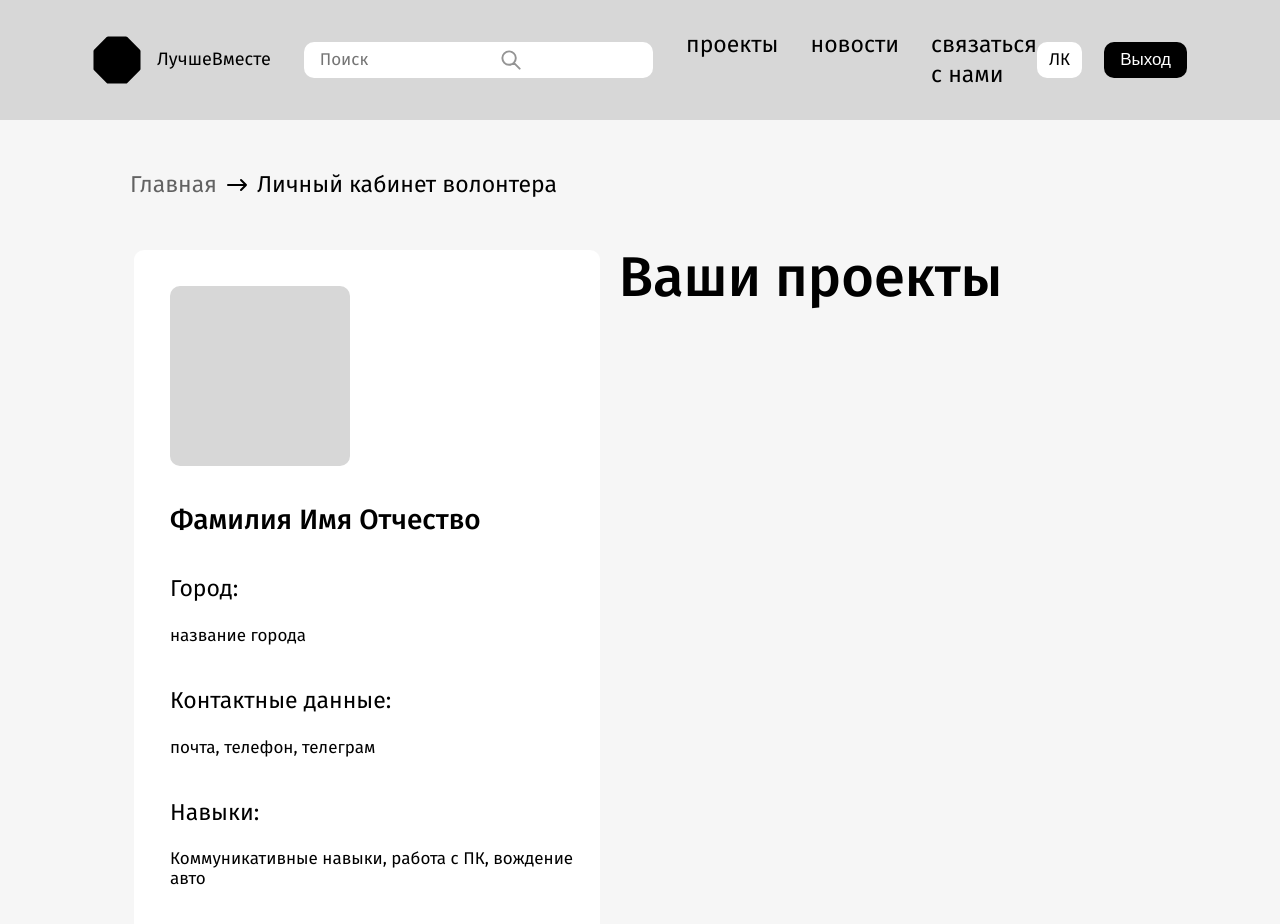
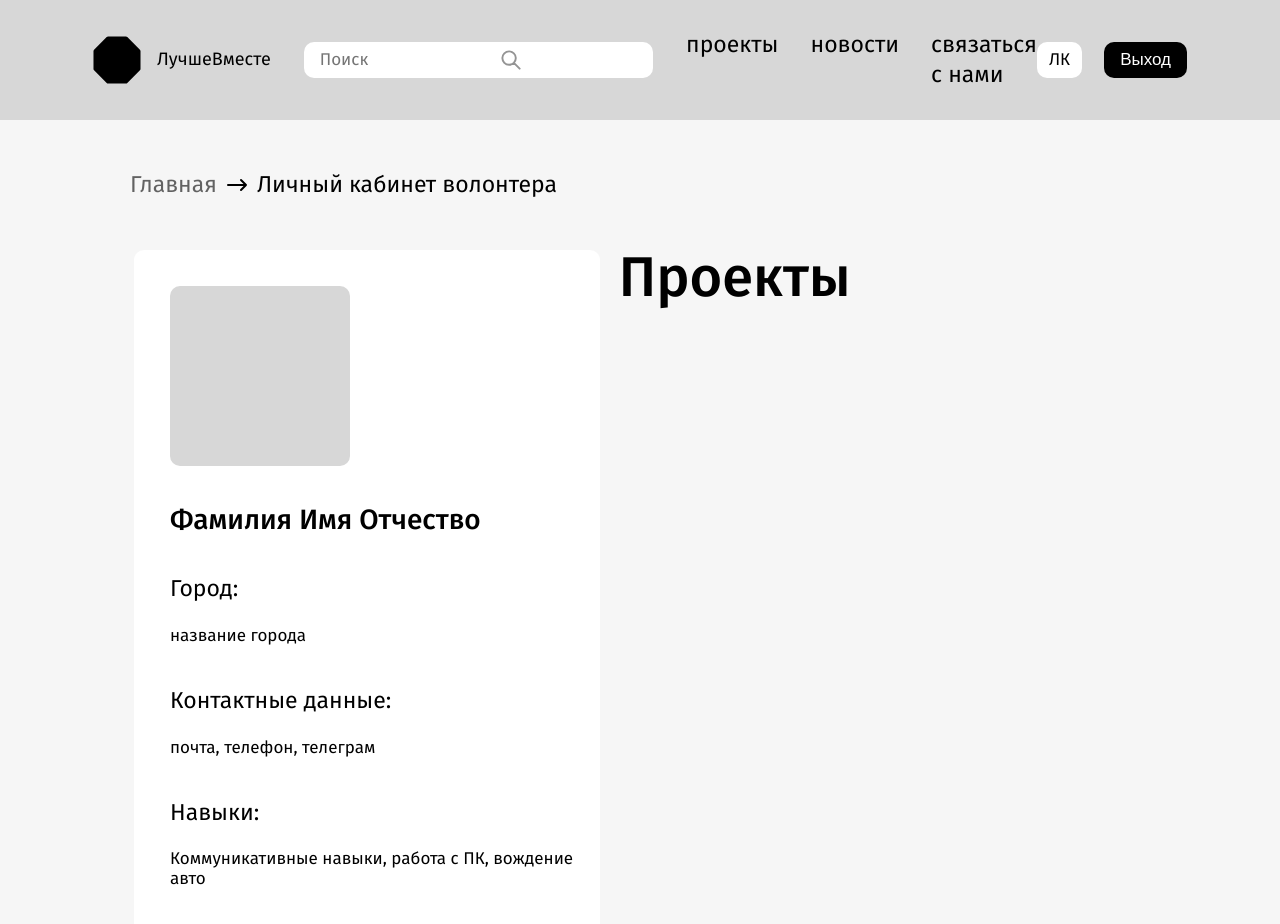
Before and after one commit to volunteers-for-city-projects/volunteers-frontend, a React (Create React App) app: page /profile in a window 1280 px wide. Shown: the top 924 px of the page. Built offline with nearby package versions, Linux system fonts and the light colour scheme.

Commit message:
fix(profile volunteer): add comment

```diff
--- a/src/components/ProfileVolunteer/ProfileVolunteer.jsx
+++ b/src/components/ProfileVolunteer/ProfileVolunteer.jsx
@@ -9,6 +9,7 @@ import dataVolunteer from '../../utils/dataVolunteer';
 function ProfileVolunteer({ isVolunteer }) {
 	return (
 		<section className="profile">
+			{/* Переключить на волонтера или организатора isVolunteer или !isVolunteer */}
 			{isVolunteer ? (
 				<>
 					<ProfileMenu title="Личный кабинет волонтера" />
@@ -28,7 +29,7 @@ function ProfileVolunteer({ isVolunteer }) {
 							</div>
 						</div>
 						<div className="profile__projects">
-							<h2 className="profile__projects-title">Ваши проекты</h2>
+							<h2 className="profile__projects-title">Проекты</h2>
 						</div>
 					</div>
 				</>
```
